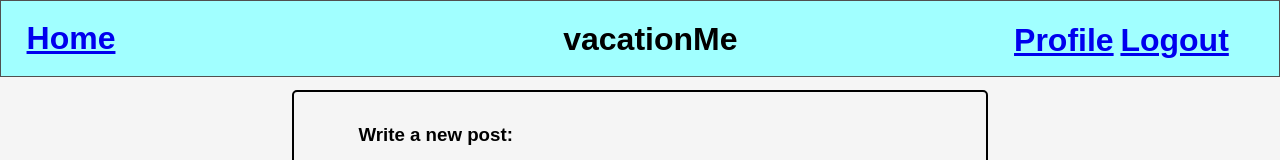
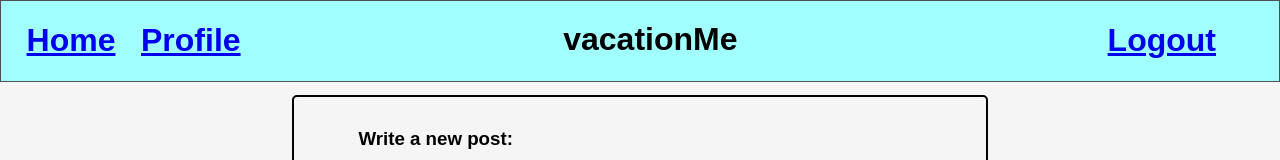
Before and after one commit to GoodGuyGuf/vacationMe-frontend, a React (Create React App) app: page / in a window 1280 px wide. Shown: the top 160 px of the page. Built offline with nearby package versions, Linux system fonts and the light colour scheme; no server answers; sample sign-in values are in the browser's storage; a web font is replaced by a local one.

Commit message:
changed position of profile link

```diff
--- a/src/css/App.css
+++ b/src/css/App.css
@@ -92,14 +92,13 @@
 
 #profile{
     display: inline-block;
-    position: absolute;
-    right: 13%;
+    position: static;
 }
 
 #logout{
     display: inline-block;
     position: absolute;
-    right: 4%;
+    right: 5%;
 }
 
 #homeLink{
```
